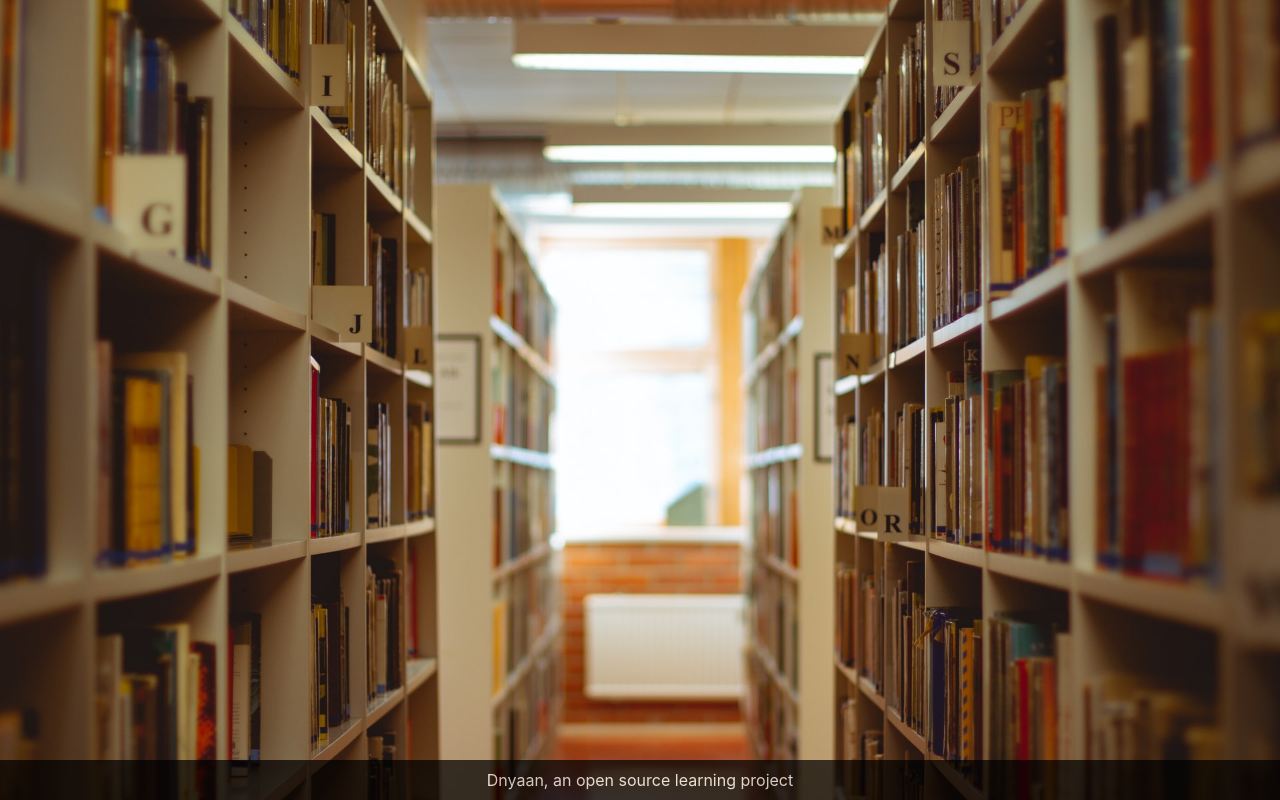
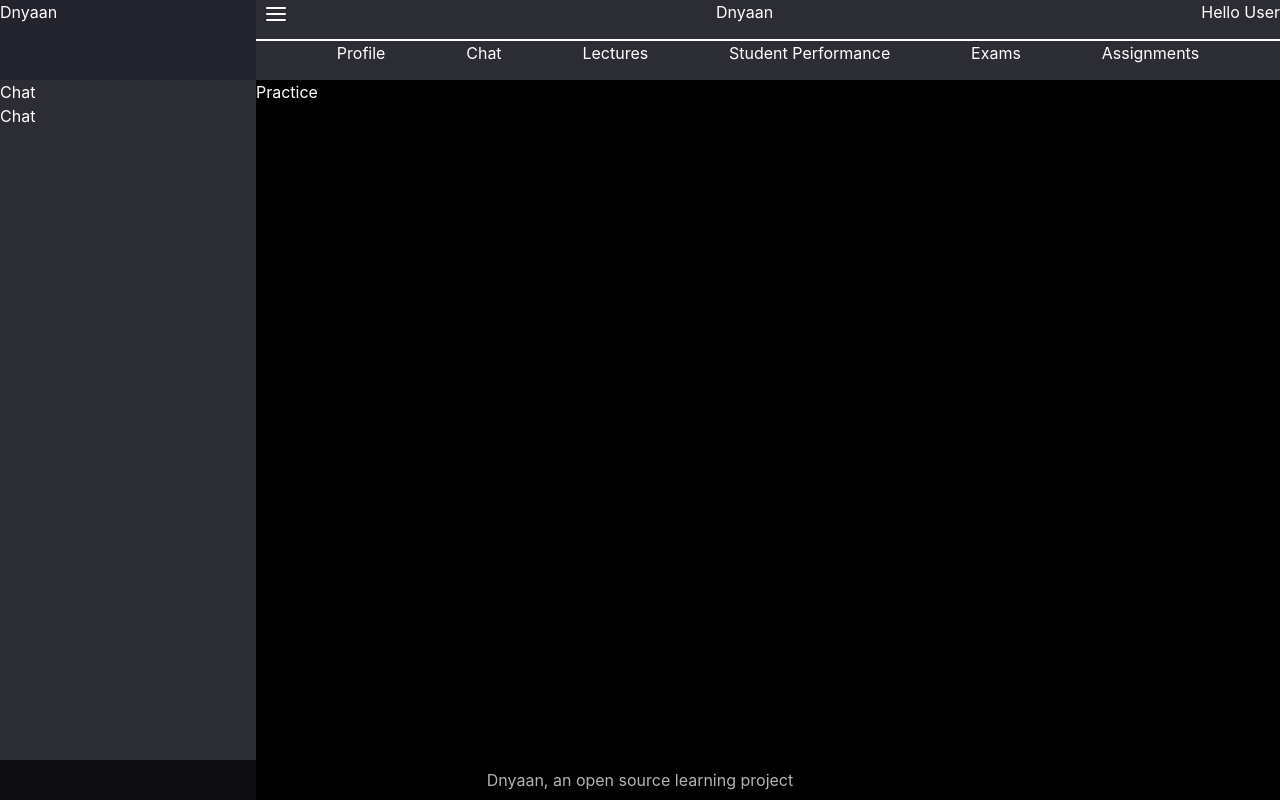
Before and after one commit to prasadthx/LMS_FrontEnd_React, a React (Create React App) app: page /action/performance/class in a window 1280 px wide. Built offline with nearby package versions, Linux system fonts and the light colour scheme.

Commit message:
Routing corrected

```diff
--- a/src/App.tsx
+++ b/src/App.tsx
@@ -11,7 +11,7 @@ import {StudentStructure} from "./Views/Student/StudentStructure";
 export class App extends React.Component{
     render() {
         return (
-            <BrowserRouter>
+            // <BrowserRouter>
             <div className="App">
                 {/*<FirstPage/>*/}
 
@@ -19,12 +19,13 @@ export class App extends React.Component{
                     <Route path='/' exact component={FirstPage}/>
                     <Route path='/login' exact component={LoginPage}/>
                     <Route path='/instructor' exact component={InstructorAction} />
-                    <Route path='/action' exact component={InstructorStructure} />
+                    <Route path='/action' component={InstructorStructure} />
+                    {/*<Route path='/action/performance' exact component={InstructorStructure}/>*/}
                     <Route path='/student' exact component={StudentStructure}/>
                 {/*</BrowserRouter>*/}
                 <Footer />
             </div>
-            </BrowserRouter>
+
         );
-    }
+    };
 }
--- a/src/Views/Instructor/InstructorStructure/InstructureStructure.tsx
+++ b/src/Views/Instructor/InstructorStructure/InstructureStructure.tsx
@@ -28,27 +28,8 @@ export class InstructorStructure extends React.Component<{},{state:string}>{
         return (
 
             <div className='dashboard'>
-                <BrowserRouter>
                 <Sidebar sidebarStatus = {this.state.state}/>
-                    <MainContent toggleSidebar={this.toggleState} sidebarStatus = {this.state.state}>
-                        <Route exact path='/action' component={SidebarOption}/>
-                        <Route exact path='/action/chat'>
-                            Chat
-                        </Route>
-                        <Route exact path='/action/lectures'>
-                            Lectures
-                        </Route>
-                        <Route exact path='/action/performance'>
-                            Performance
-                        </Route>
-                        <Route exact path='/action/assignments'>
-                            Assignments
-                        </Route>
-                        <Route exact path='/action/exams'>
-                            Exams
-                        </Route>
-                    </MainContent>
-                </BrowserRouter>
+                <MainContent toggleSidebar={this.toggleState} sidebarStatus = {this.state.state}/>
             </div>
 
         );
--- a/src/Views/Instructor/InstructorStructure/MainContent/Content.tsx
+++ b/src/Views/Instructor/InstructorStructure/MainContent/Content.tsx
@@ -1,20 +1,22 @@
 import './Content.css';
+import {Route} from "react-router-dom";
+import React from "react";
 
 
-let Content;
-export default Content = () => {
-    return (
-        <div className='Content'>
-
-        </div>
-    );
-};
-// export class Content extends React.Component {
-//     render() {
-//         return (
-//             <div className='Content'>
-//                 Component
-//             </div>
-//         );
-//     }
-// }
+// let Content;
+// export default Content = () => {
+//     return (
+//         <div className='Content'>
+//             <Route path='/action/performance/class'>Practice</Route>
+//         </div>
+//     );
+// };
+export class Content extends React.Component {
+    render() {
+        return (
+            <div className='Content'>
+                <Route path='/action/performance/class'>Practice</Route>
+            </div>
+        );
+    }
+}
--- a/src/Views/Instructor/InstructorStructure/MainContent/MainContent.tsx
+++ b/src/Views/Instructor/InstructorStructure/MainContent/MainContent.tsx
@@ -1,7 +1,8 @@
 import React from "react";
 import './MainContent.css';
 import {MainHeader} from "./MainHeader";
-import Content from './Content'
+import {Content} from "./Content";
+
 
 export class MainContent extends React.Component<any,any>{
     render(){
--- a/src/Views/Instructor/InstructorStructure/Sidebar/Sidebar.tsx
+++ b/src/Views/Instructor/InstructorStructure/Sidebar/Sidebar.tsx
@@ -3,7 +3,9 @@ import ReactDOM from 'react-dom';
 import './Sidebar.css';
 import {SidebarHeader} from "./SidebarHeader";
 import {SidebarContent} from "./SidebarContent";
-import {BrowserRouter} from "react-router-dom";
+import {BrowserRouter, Route, withRouter} from "react-router-dom";
+import {SidebarOption} from "./SidebarOption";
+import {MainContent} from "../MainContent/MainContent";
 
 export class Sidebar extends React.Component<any,{initialValue:string}>{
     constructor(props:{}) {
@@ -31,3 +33,5 @@ export class Sidebar extends React.Component<any,{initialValue:string}>{
         );
     }
 }
+
+// withRouter(Sidebar);
--- a/src/Views/Instructor/InstructorStructure/Sidebar/SidebarContent.tsx
+++ b/src/Views/Instructor/InstructorStructure/Sidebar/SidebarContent.tsx
@@ -1,6 +1,6 @@
 import React from "react";
 import './SidebarContent.css';
-import {BrowserRouter, Route} from "react-router-dom";
+import {BrowserRouter, Route, Link} from "react-router-dom";
 import {SidebarOption} from "./SidebarOption";
 
 export class SidebarContent extends React.Component{
@@ -8,22 +8,19 @@ export class SidebarContent extends React.Component{
         return (
 
             <div className='SidebarContent'>
-                <Route exact path='/action' component={SidebarOption}/>
-                <Route exact path='/action/chat'>
+                <Route path='/action/profile'>
+                    Action
+                </Route>
+                <Route path='/action/chat'>
                     Chat
                 </Route>
-                <Route exact path='/action/lectures'>
-                    Lectures
+                <Route path='/action/lectures' component={SidebarOption}/>
+                <Route path='/action/performance'>
+                    <Link to='/action/performance/class'><div> Chat </div></Link>
+                    <Link to='/action/performance/class'><div> Chat </div></Link>
                 </Route>
-                <Route exact path='/action/performance'>
-                    Performance
-                </Route>
-                <Route exact path='/action/assignments'>
-                    Assignments
-                </Route>
-                <Route exact path='/action/exams'>
-                    Exams
-                </Route>
+                <Route exact path='/action/assignments'>Assignments</Route>
+                <Route exact path='/action/exams'/>
             </div>
 
         );
--- a/src/Views/LoginPage/LoginPage.tsx
+++ b/src/Views/LoginPage/LoginPage.tsx
@@ -65,6 +65,11 @@ export class LoginPage extends React.Component{
                                                 </span>
                                         <Link to='/instructor'>Sign in</Link>
                                     </button>
+                                    <button>
+                                        <Link to='/action'>
+                                        Next
+                                        </Link>
+                                    </button>
                                 </div>
                         </form>
                     </div>
--- a/src/index.js
+++ b/src/index.js
@@ -3,10 +3,13 @@ import ReactDOM from 'react-dom';
 import './index.css';
 import { App } from './App'
 import reportWebVitals from './reportWebVitals';
+import {BrowserRouter} from "react-router-dom";
 
 ReactDOM.render(
   <React.StrictMode>
-    <App/>
+      <BrowserRouter>
+          <App />
+      </BrowserRouter>
   </React.StrictMode>,
   document.getElementById('root')
 );
```
